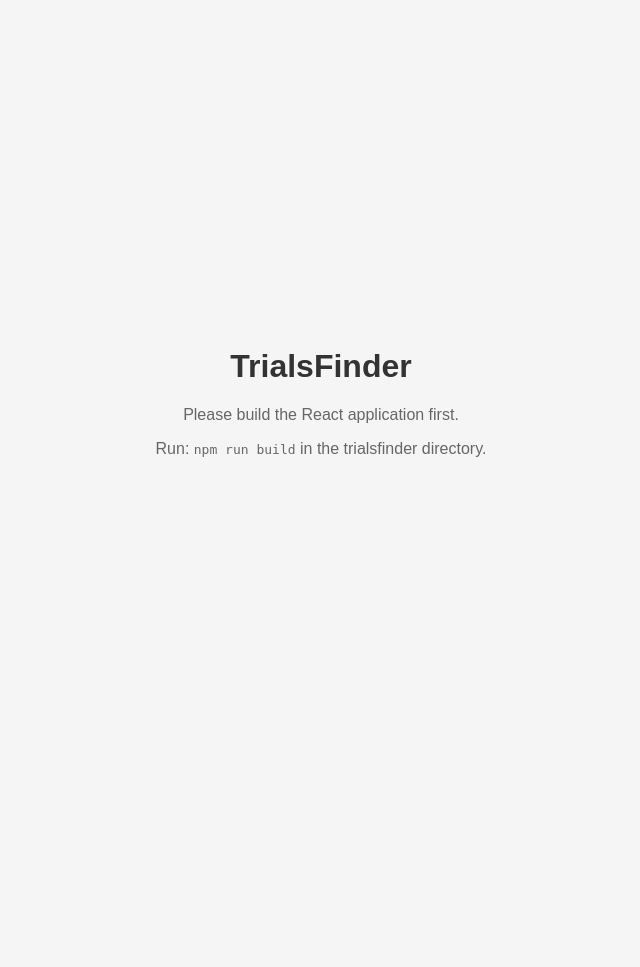
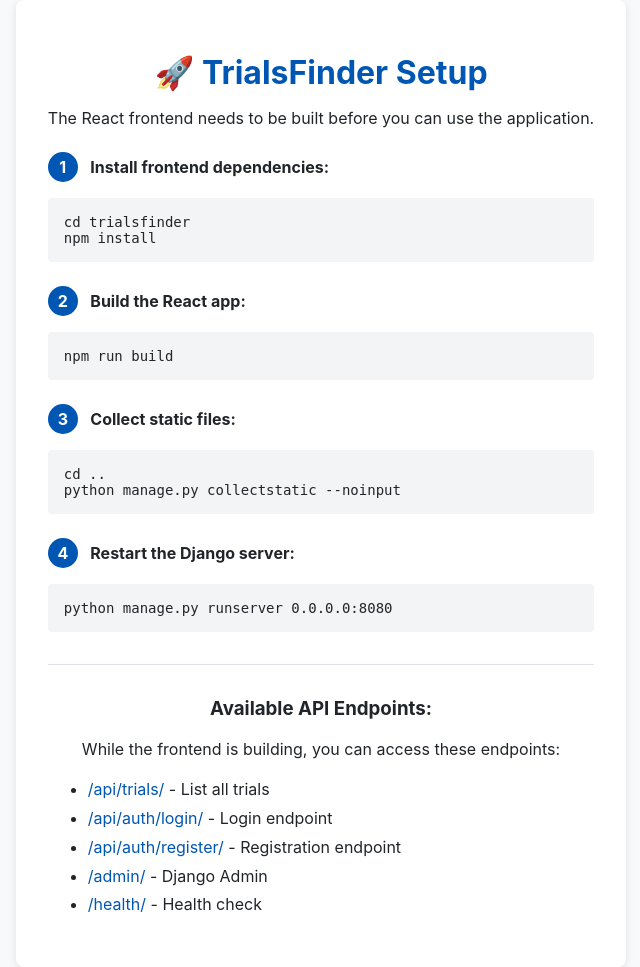
Before and after one commit to Behnammmmmmmmmmm/trialssfinder, a Django app: template templates/fallback.html in a window 1280 px wide. Shown: the whole page, without its empty margins (319-959 px from the left). Before the commit the page ends 457 px from the top, so only its background shows below. Run offline with Django 4.2, Linux system fonts and the light colour scheme; the template is opened without the code that fills it, so the values that code supplies are empty; parts of the project's set-up code (start-up, migrations or seed data) failed here and were passed over.

Commit message:
Auto save: fallback.html

```diff
--- a/templates/fallback.html
+++ b/templates/fallback.html
@@ -3,34 +3,116 @@
 <head>
     <meta charset="UTF-8">
     <meta name="viewport" content="width=device-width, initial-scale=1.0">
-    <title>TrialsFinder - Loading</title>
+    <title>TrialsFinder - Setup Required</title>
     <style>
         body {
-            font-family: Arial, sans-serif;
+            font-family: -apple-system, BlinkMacSystemFont, 'Segoe UI', Roboto, sans-serif;
+            background-color: #f8f9fa;
+            color: #212529;
+            margin: 0;
+            padding: 0;
             display: flex;
+            align-items: center;
             justify-content: center;
-            align-items: center;
-            height: 100vh;
-            margin: 0;
-            background-color: #f5f5f5;
+            min-height: 100vh;
         }
         .container {
             text-align: center;
-            padding: 20px;
+            max-width: 600px;
+            padding: 2rem;
+            background: white;
+            border-radius: 8px;
+            box-shadow: 0 2px 8px rgba(0,0,0,0.1);
         }
         h1 {
-            color: #333;
+            color: #0056b3;
+            margin-bottom: 1rem;
         }
-        p {
-            color: #666;
+        .code-block {
+            background: #f3f4f6;
+            padding: 1rem;
+            border-radius: 4px;
+            margin: 1rem 0;
+            text-align: left;
+            font-family: monospace;
+            font-size: 0.875rem;
+            overflow-x: auto;
+        }
+        .step {
+            margin: 1.5rem 0;
+            text-align: left;
+        }
+        .step-number {
+            display: inline-block;
+            width: 30px;
+            height: 30px;
+            background: #0056b3;
+            color: white;
+            border-radius: 50%;
+            text-align: center;
+            line-height: 30px;
+            margin-right: 0.5rem;
+            font-weight: bold;
+        }
+        a {
+            color: #0056b3;
+            text-decoration: none;
+        }
+        a:hover {
+            text-decoration: underline;
         }
     </style>
 </head>
 <body>
     <div class="container">
-        <h1>TrialsFinder</h1>
-        <p>Please build the React application first.</p>
-        <p>Run: <code>npm run build</code> in the trialsfinder directory.</p>
+        <h1>🚀 TrialsFinder Setup</h1>
+        <p>The React frontend needs to be built before you can use the application.</p>
+
+        <div class="step">
+            <span class="step-number">1</span>
+            <strong>Install frontend dependencies:</strong>
+            <div class="code-block">
+                cd trialsfinder<br>
+                npm install
+            </div>
+        </div>
+
+        <div class="step">
+            <span class="step-number">2</span>
+            <strong>Build the React app:</strong>
+            <div class="code-block">
+                npm run build
+            </div>
+        </div>
+
+        <div class="step">
+            <span class="step-number">3</span>
+            <strong>Collect static files:</strong>
+            <div class="code-block">
+                cd ..<br>
+                python manage.py collectstatic --noinput
+            </div>
+        </div>
+
+        <div class="step">
+            <span class="step-number">4</span>
+            <strong>Restart the Django server:</strong>
+            <div class="code-block">
+                python manage.py runserver 0.0.0.0:8080
+            </div>
+        </div>
+
+        <hr style="margin: 2rem 0; border: none; border-top: 1px solid #dee2e6;">
+
+        <h3>Available API Endpoints:</h3>
+        <p>While the frontend is building, you can access these endpoints:</p>
+        <ul style="text-align: left; line-height: 1.8;">
+            <li><a href="/api/trials/">/api/trials/</a> - List all trials</li>
+            <li><a href="/api/auth/login/">/api/auth/login/</a> - Login endpoint</li>
+            <li><a href="/api/auth/register/">/api/auth/register/</a> - Registration endpoint</li>
+            <li><a href="/admin/">/admin/</a> - Django Admin</li>
+            <li><a href="/health/">/health/</a> - Health check</li>
+        </ul>
     </div>
 </body>
 </html>
```
